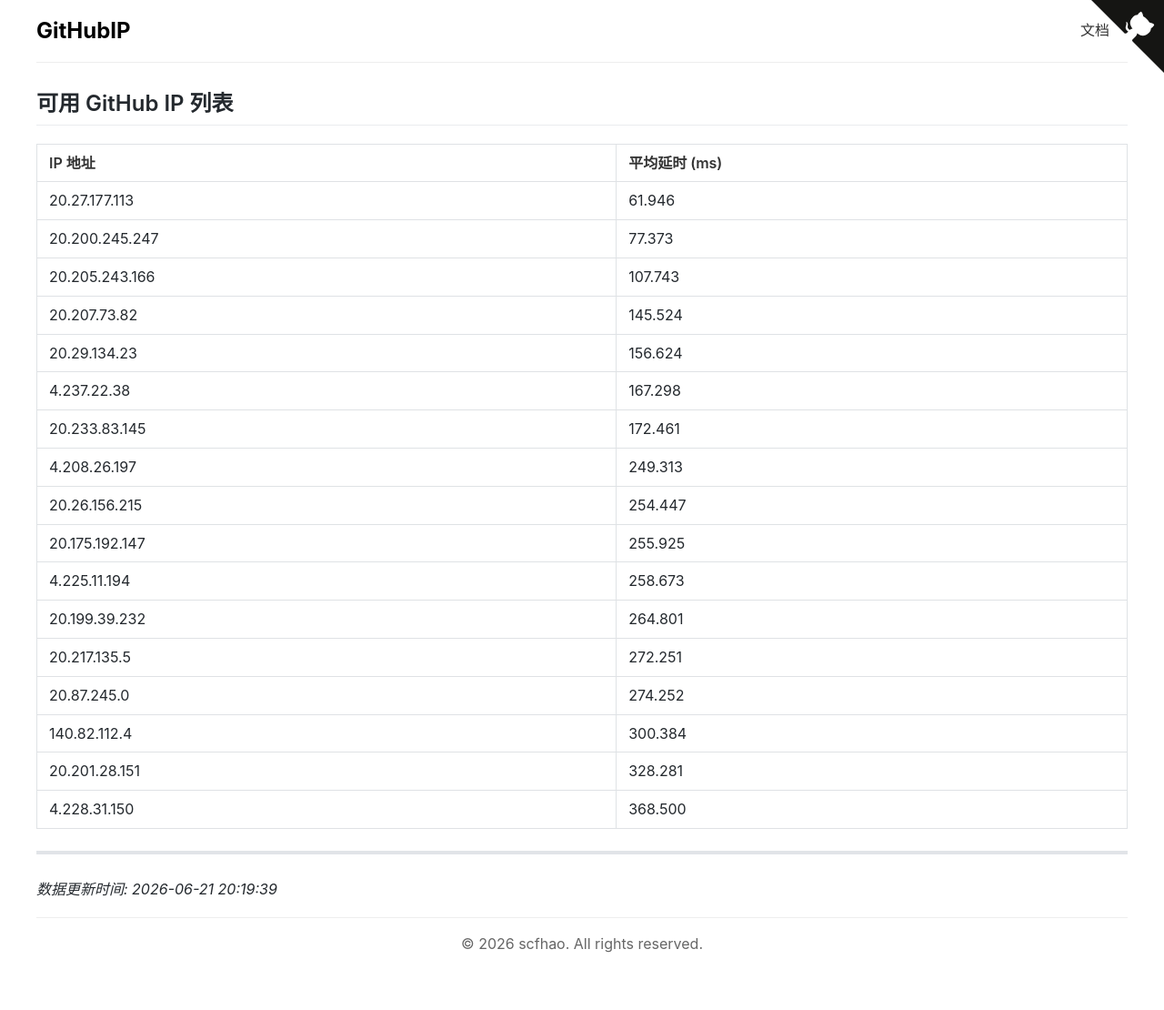
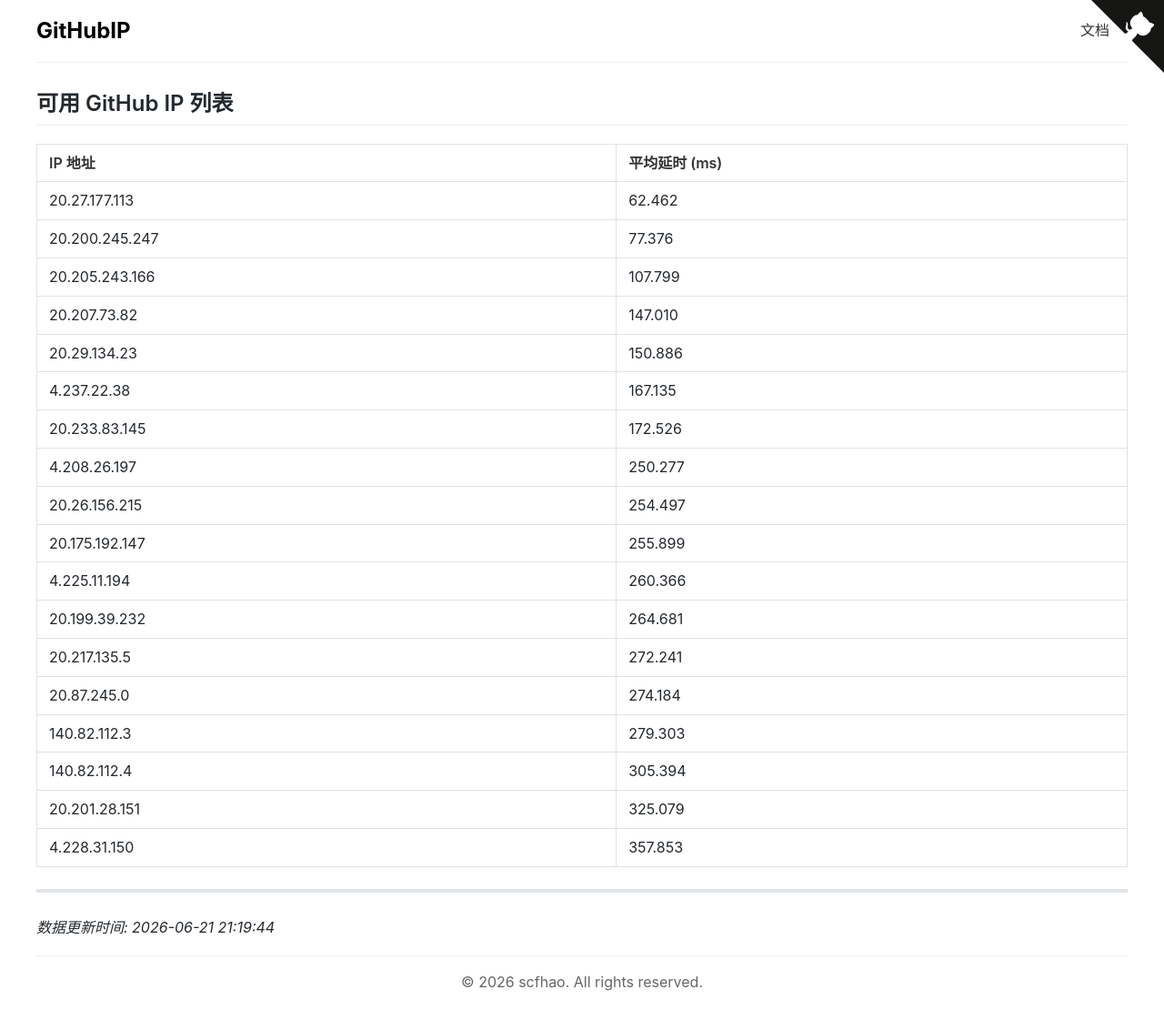
Before and after one commit to scfhao/GitHubIP, a Jekyll site: the page built from index.md, in a window 1280 px wide. Shown: the whole page at 91% size. Built offline with Jekyll 4.4.1, drawn with Linux system fonts in a browser that asks for light colours; before the commit the page ends 1068 px from its top, so only the background shows below that.

Commit message:
自动脚本执行 - 2026-06-21 21:19:44

```diff
--- a/index.md
+++ b/index.md
@@ -1,31 +1,32 @@
 ---
 layout: home
 title: GitHub IP 列表
-date: 2026-06-21 20:19:39
+date: 2026-06-21 21:19:44
 ---
 
 ## 可用 GitHub IP 列表
 
 | IP 地址 | 平均延时 (ms) |
 |---------|--------------|
-| 20.27.177.113 | 61.946 |
-| 20.200.245.247 | 77.373 |
-| 20.205.243.166 | 107.743 |
-| 20.207.73.82 | 145.524 |
-| 20.29.134.23 | 156.624 |
-| 4.237.22.38 | 167.298 |
-| 20.233.83.145 | 172.461 |
-| 4.208.26.197 | 249.313 |
-| 20.26.156.215 | 254.447 |
-| 20.175.192.147 | 255.925 |
-| 4.225.11.194 | 258.673 |
-| 20.199.39.232 | 264.801 |
-| 20.217.135.5 | 272.251 |
-| 20.87.245.0 | 274.252 |
-| 140.82.112.4 | 300.384 |
-| 20.201.28.151 | 328.281 |
-| 4.228.31.150 | 368.500 |
+| 20.27.177.113 | 62.462 |
+| 20.200.245.247 | 77.376 |
+| 20.205.243.166 | 107.799 |
+| 20.207.73.82 | 147.010 |
+| 20.29.134.23 | 150.886 |
+| 4.237.22.38 | 167.135 |
+| 20.233.83.145 | 172.526 |
+| 4.208.26.197 | 250.277 |
+| 20.26.156.215 | 254.497 |
+| 20.175.192.147 | 255.899 |
+| 4.225.11.194 | 260.366 |
+| 20.199.39.232 | 264.681 |
+| 20.217.135.5 | 272.241 |
+| 20.87.245.0 | 274.184 |
+| 140.82.112.3 | 279.303 |
+| 140.82.112.4 | 305.394 |
+| 20.201.28.151 | 325.079 |
+| 4.228.31.150 | 357.853 |
 
 ---
 
-*数据更新时间: 2026-06-21 20:19:39*
+*数据更新时间: 2026-06-21 21:19:44*
```
